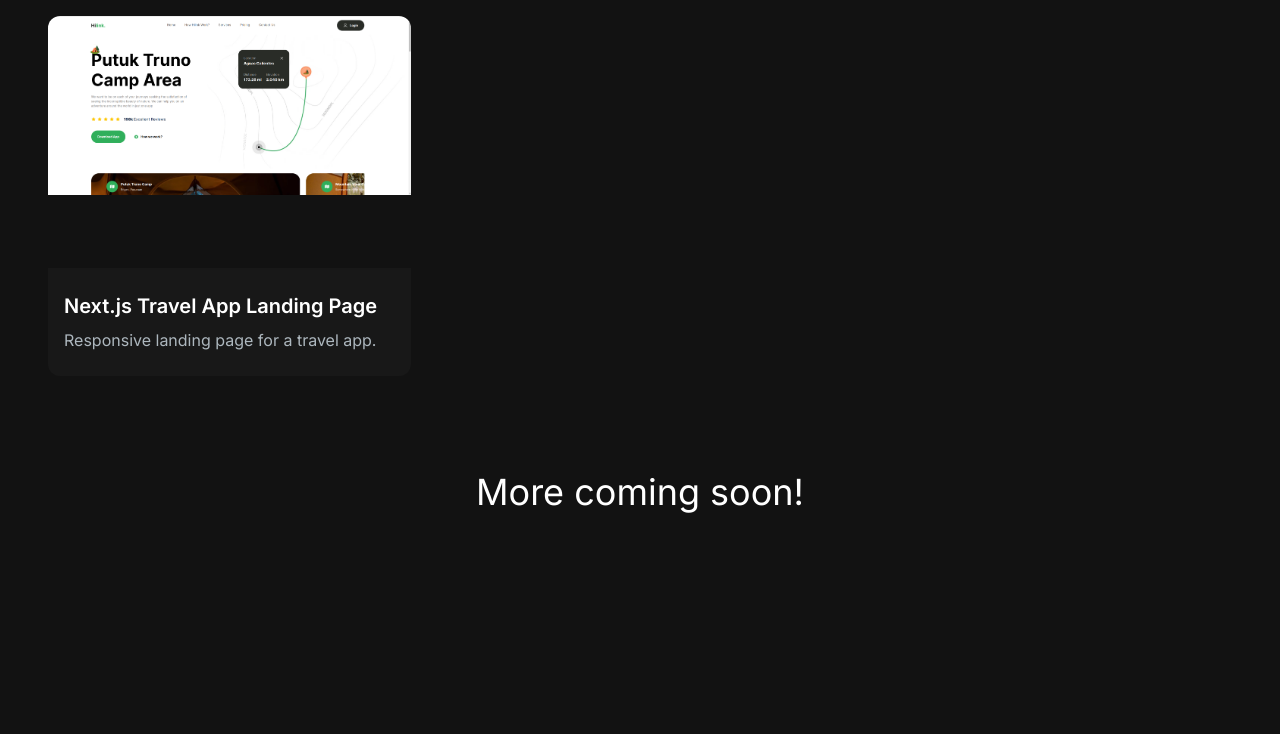
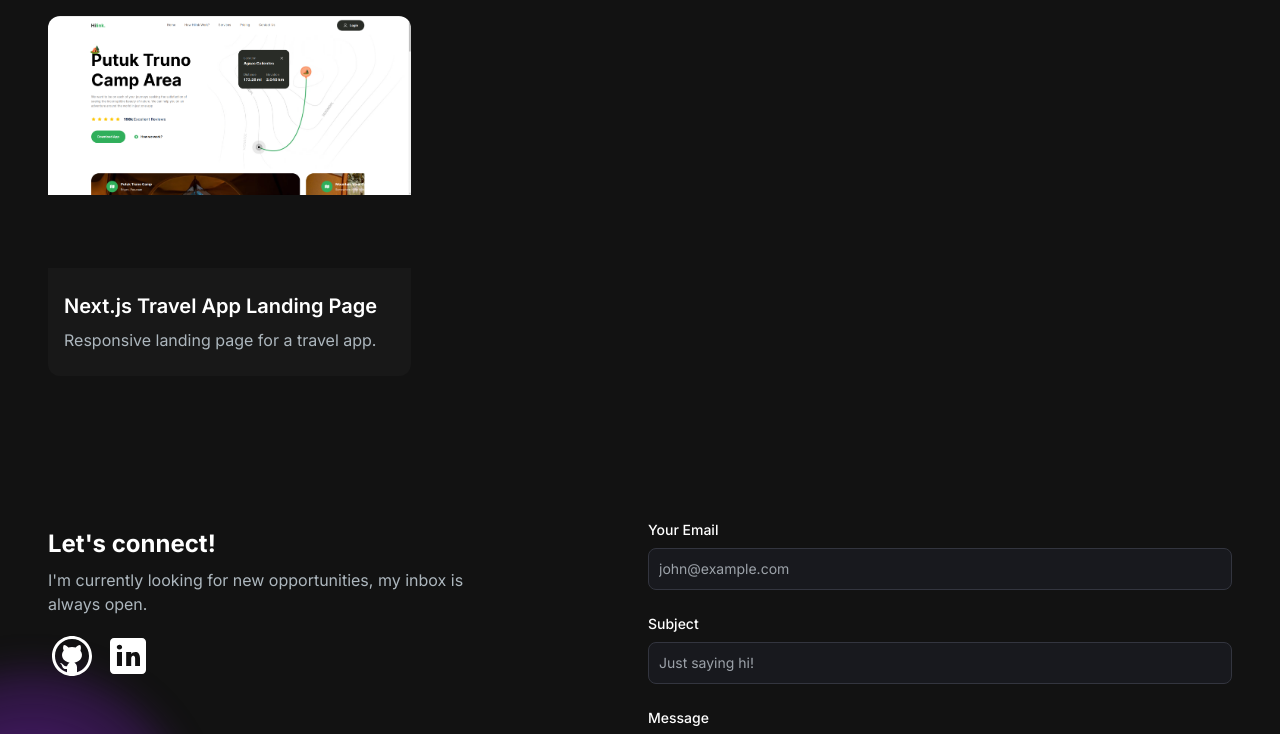
Before and after one commit to kavindu25/personal-portfolio, a Next.js app: page / in a window 1280 px wide. Shown: the part 2000-2734 px from the top of the page. Built offline with nearby package versions, Linux system fonts and the light colour scheme.

Commit message:
fix; text fixes

```diff
--- a/app/page.js
+++ b/app/page.js
@@ -16,9 +16,9 @@ export default function Home() {
         {/* <AchievementsSection/> */}
         <AboutSection />
         <ProjectsSection />
-        <div className="text-white text-4xl text-center py-24">
+        {/* <div className="text-white text-4xl text-center py-24">
           More coming soon!
-        </div>
+        </div> */}
         <EmailSection />
       </div>
       <Footer />
```
